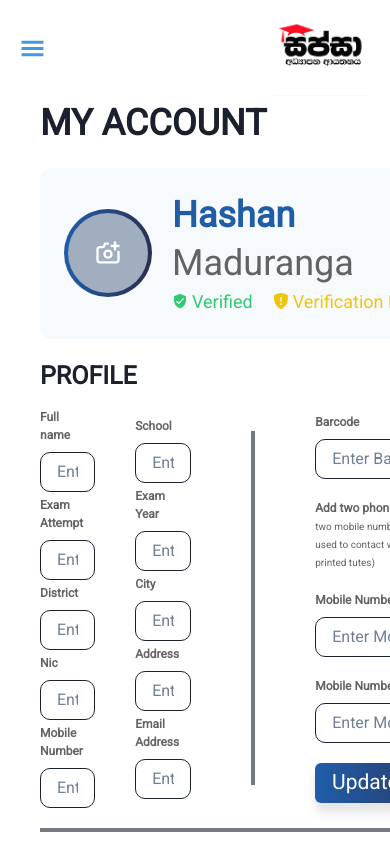
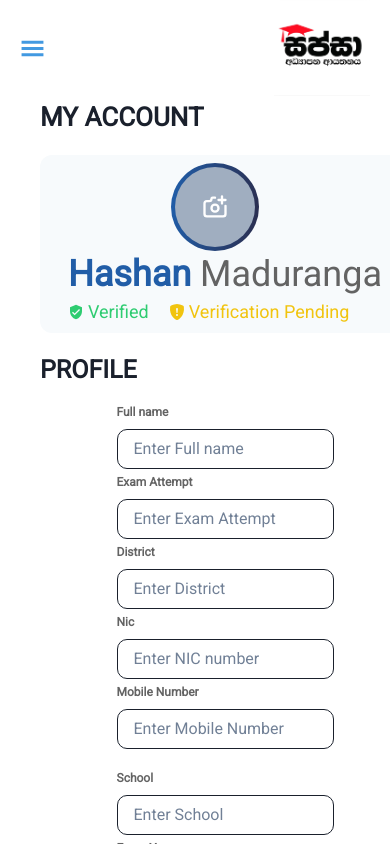
Before and after one commit to sachin96Boy/tution-class-frontend, a React (Create React App) app: page /dashboard/myAccount in a window 390 px wide. Built offline with nearby package versions, Linux system fonts and the light colour scheme.

Commit message:
Inprogress: responsiveness-myaccount

```diff
--- a/src/components/myAccount/NicVerification.tsx
+++ b/src/components/myAccount/NicVerification.tsx
@@ -158,7 +158,7 @@ function NicVerification() {
     >
       {(formik2) => (
         <Form>
-          <Flex align={"center"} justify={"center"} gap={5}>
+          <Flex align={"center"} justify={"center"} gap={5} flexDirection={['column','column','row']}>
             <FormControl>
               <FormLabel htmlFor="frontNic">
                 <Text
--- a/src/pages/MyAccount.tsx
+++ b/src/pages/MyAccount.tsx
@@ -124,8 +124,8 @@ function MyAccount() {
   }, [selectedFile]);
 
   return (
-    <Box mx={10}>
-      <Heading as={"h2"} fontSize="36px">
+    <Box mx={10} w="full">
+      <Heading as={"h2"} fontSize={["26px","26px","36px"]}>
         MY ACCOUNT
       </Heading>
       <Formik
@@ -137,13 +137,17 @@ function MyAccount() {
           <Form autoComplete="off">
             <Flex
               className="profileBanner"
-              p={"24px"}
+              p={["2", "2", "24px"]}
               rounded={"12px"}
               bg={"gray.50"}
               my={5}
-              maxW={"550px"}
+              maxW={["full", "full", "550px"]}
             >
-              <Flex align={"center"} justify="center">
+              <Flex
+                align={"center"}
+                justify="center"
+                flexDirection={["column", "column", "row"]}
+              >
                 <Box
                   className="Avater-box"
                   rounded={"full"}
@@ -237,8 +241,18 @@ function MyAccount() {
               <Heading as={"h5"} fontSize="25px">
                 PROFILE
               </Heading>
-              <Flex align={"center"} justify="center" gap={5}>
-                <Flex align={"center"} justify="center" gap={5}>
+              <Flex
+                flexDirection={["column", "column", "row"]}
+                align={"center"}
+                justify="center"
+                gap={5}
+              >
+                <Flex
+                  flexDirection={["column", "column", "row"]}
+                  align={"center"}
+                  justify="center"
+                  gap={5}
+                >
                   <Flex
                     flexDirection={"column"}
                     align={"center"}
@@ -516,7 +530,7 @@ function MyAccount() {
                     </FormControl>
                   </Flex>
                 </Flex>
-                <Center height="350px">
+                <Center display={["none", "none", "block"]} height="350px">
                   <Divider
                     orientation="vertical"
                     border={"2px"}
@@ -524,7 +538,7 @@ function MyAccount() {
                     mx={5}
                   />
                 </Center>
-                <Flex flexDirection={"column"} gap={5} ml={5}>
+                <Flex flexDirection={"column"} gap={5} ml={[0,0,5]}>
                   <FormControl isInvalid={formik.touched.barcode}>
                     <FormLabel htmlFor="barcode">
                       <Text
@@ -649,7 +663,7 @@ function MyAccount() {
           </Form>
         )}
       </Formik>
-      <Flex my={2}>
+      <Flex my={2} flexDirection={["column", "column", "row"]}>
         <Heading as={"h5"} fontSize="24px" mr={5}>
           NIC VERIFICATION
         </Heading>
```
